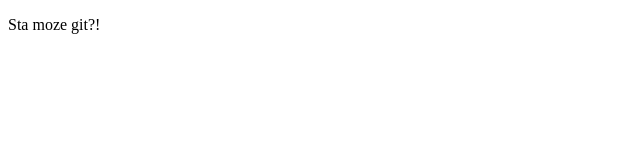
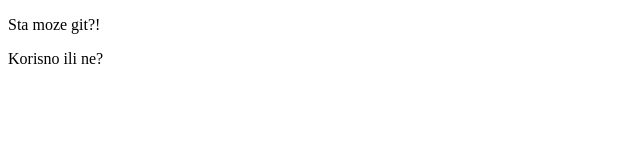
Before and after one commit to Miklaan/front-end-development, a plain HTML site: page index.html in a window 1280 px wide. Shown: the full height of the page, 0-640 px from the left. Drawn offline with Linux system fonts and the light colour scheme.

Commit message:
Initial Commit

```diff
--- a/index.html
+++ b/index.html
@@ -7,6 +7,7 @@
   <body>
 
     <p>Sta moze git?!</p>
+    <p>Korisno ili ne?</p>
 
   </body>
 </html>
```
